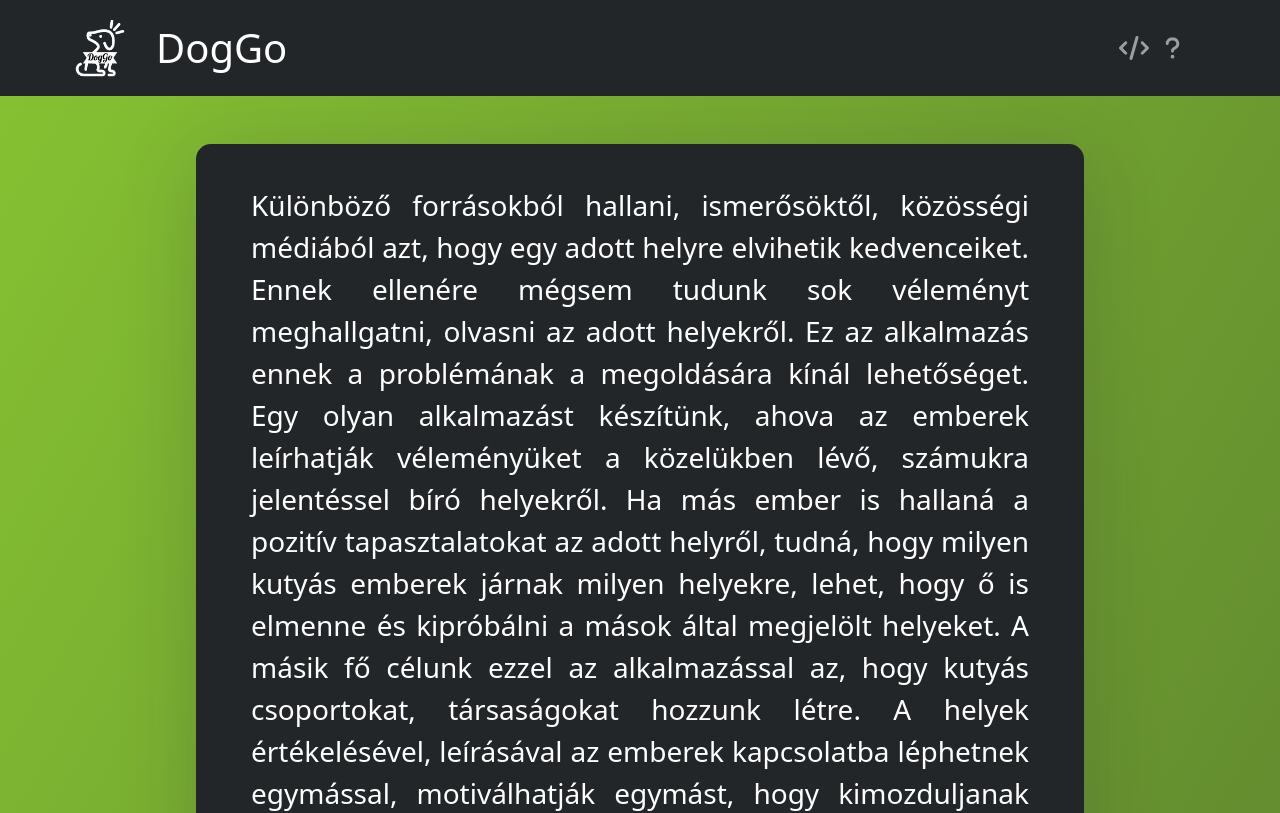
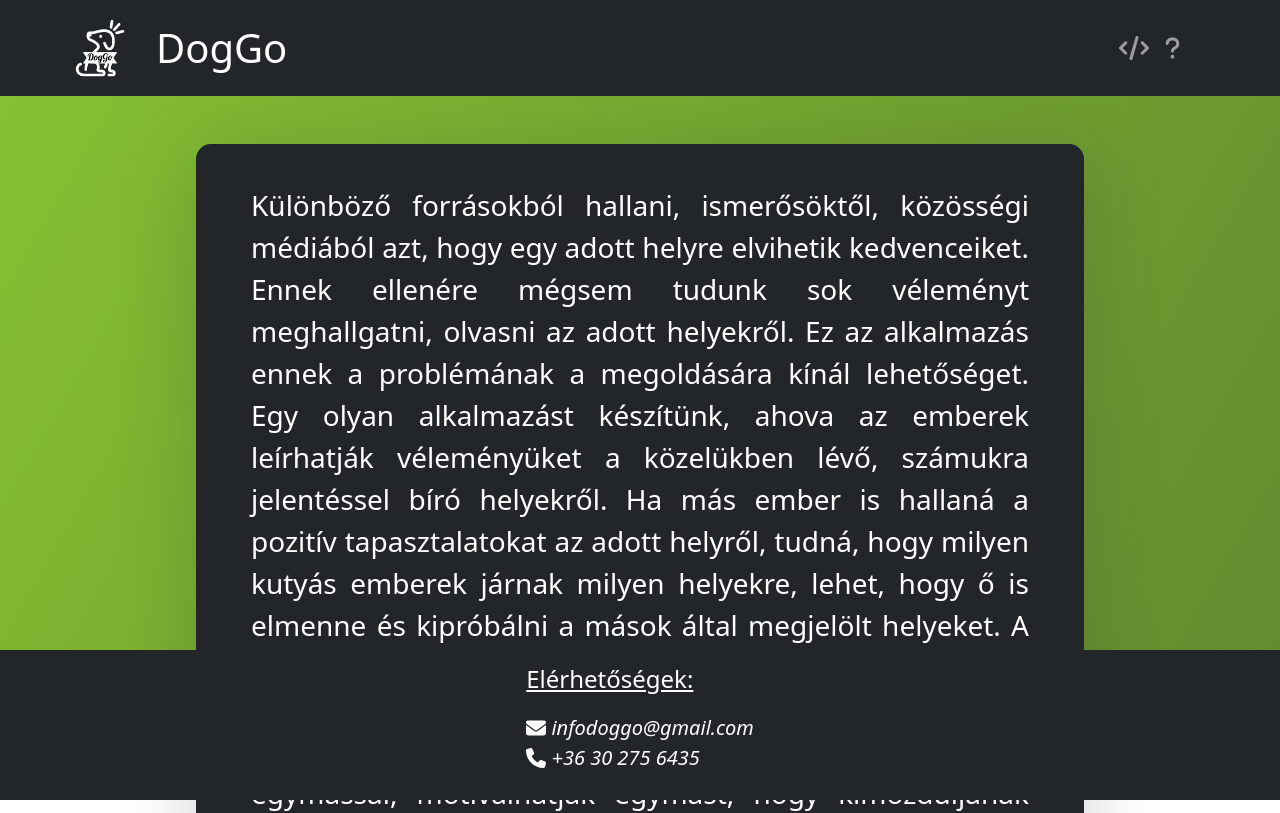
Before and after one commit to kilianmarcell/DogGo_Web, a Vue app: page / in a window 1280 px wide. Shown: the top 813 px of the page. Built offline with nearby package versions, Linux system fonts and the light colour scheme.

Commit message:
Háttér javítva

```diff
--- a/src/App.vue
+++ b/src/App.vue
@@ -49,6 +49,7 @@ export default {
 <style>
   #page {
     background: linear-gradient(120deg, #86C232, #61892F);
+    height: 100vh;
   }
 
   .text-wrapper {
--- a/src/components/layouts/Footer.vue
+++ b/src/components/layouts/Footer.vue
@@ -22,5 +22,6 @@ export default {
           color: #FFFFFF;
           height: 150px;
           position: fixed;
+          bottom: 0;
      }
 </style>
```
Also changed, not shown: src/validators/email.js (deleted), src/validators/password.js (deleted), src/validators/username.js (deleted).
